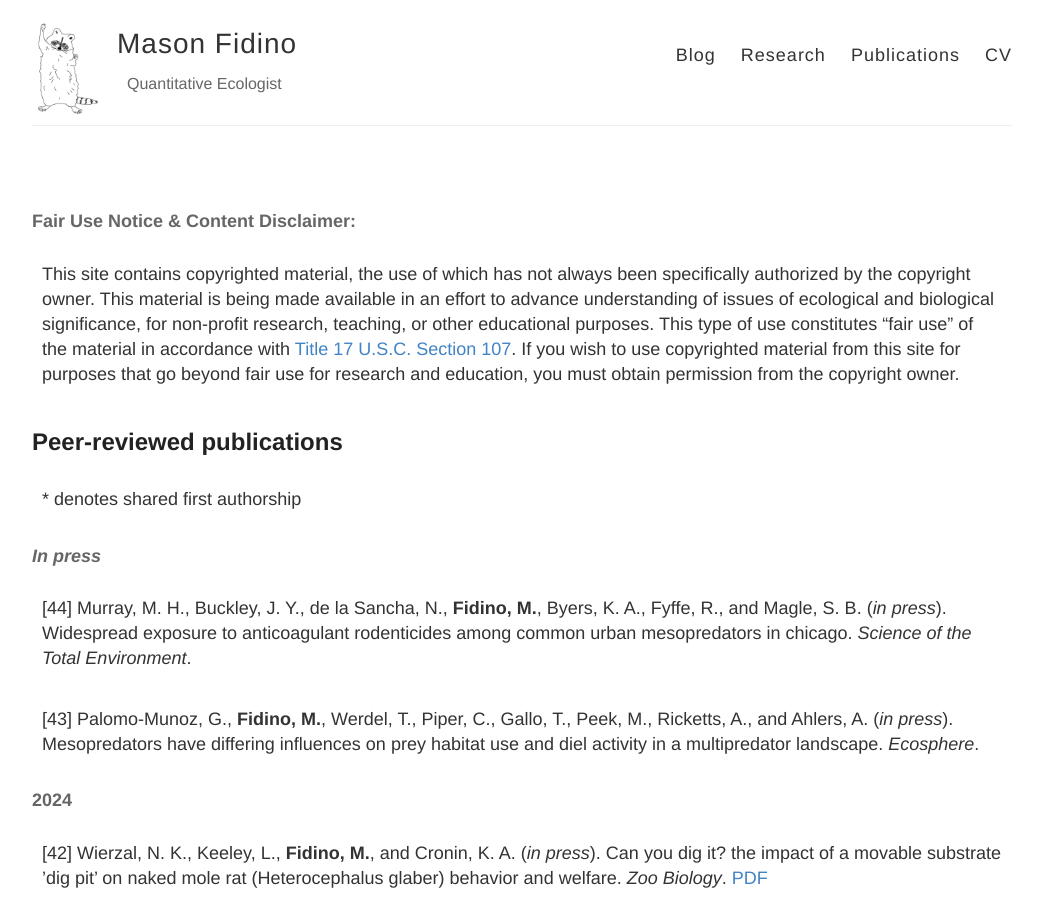
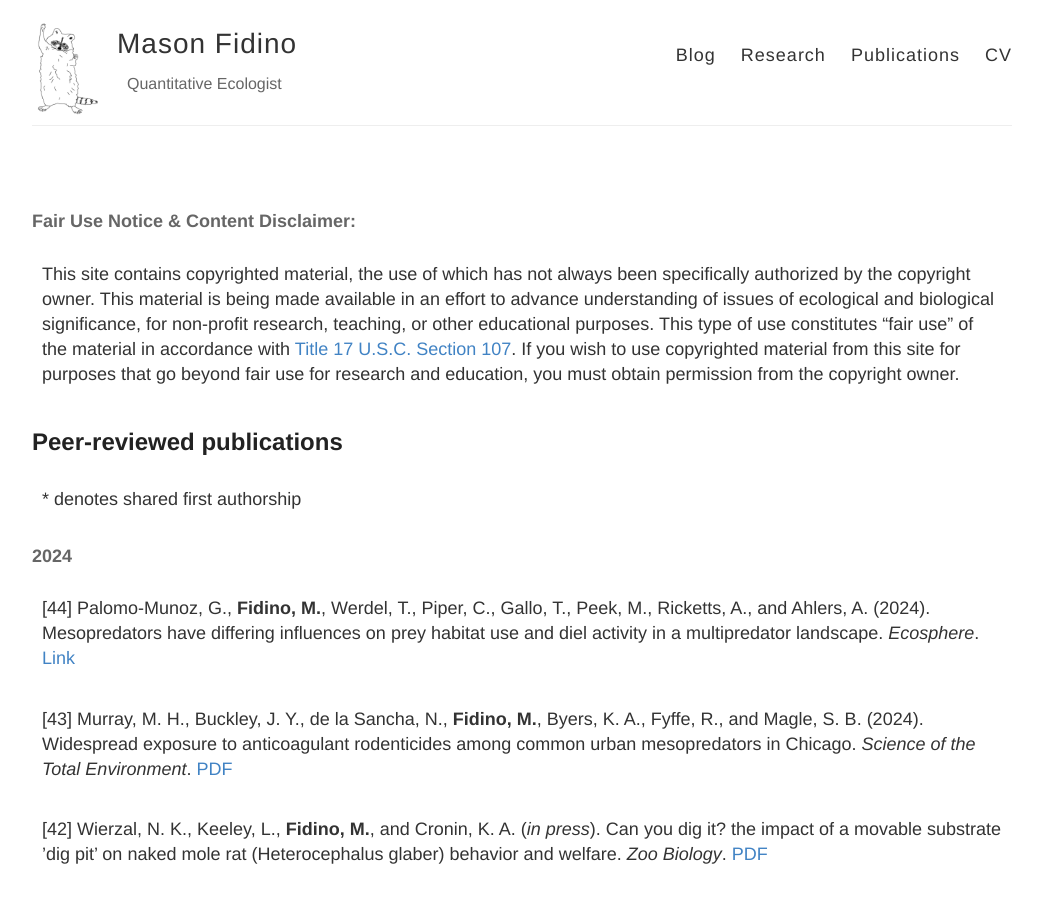
Before and after one commit to mfidino/mfidino.github.io, a Jekyll site: the page built from publications.md, in a window 1280 px wide and 900 px high. Shown: the whole window, without its empty margins (118-1160 px from the left). Built offline with Jekyll 4.4.1, drawn with Linux system fonts in a browser that asks for light colours.

Commit message:
papers published

```diff
--- a/publications.md
+++ b/publications.md
@@ -14,17 +14,12 @@ This site contains copyrighted material, the use of which has not always been sp
 
 <sup>\*</sup> denotes shared first authorship
 
-#### *In press*
-
-
-
-[44] Murray, M. H., Buckley, J. Y., de la Sancha, N., **Fidino, M.**, Byers, K. A., Fyffe, R., and Magle, S. B. (*in press*). Widespread exposure to anticoagulant rodenticides among common urban mesopredators in chicago. *Science of the Total Environment*.
-
-
-[43] Palomo-Munoz, G., **Fidino, M.**, Werdel, T., Piper, C., Gallo, T., Peek, M., Ricketts, A., and Ahlers, A. (*in press*). Mesopredators have differing influences on prey habitat use and diel activity in a multipredator landscape. *Ecosphere*.
-
 
 #### 2024
+
+[44] Palomo-Munoz, G., **Fidino, M.**, Werdel, T., Piper, C., Gallo, T., Peek, M., Ricketts, A., and Ahlers, A. (2024). Mesopredators have differing influences on prey habitat use and diel activity in a multipredator landscape. *Ecosphere*. [Link](https://esajournals.onlinelibrary.wiley.com/doi/10.1002/ecs2.70006)
+
+[43] Murray, M. H., Buckley, J. Y., de la Sancha, N., **Fidino, M.**, Byers, K. A., Fyffe, R., and Magle, S. B. (2024). Widespread exposure to anticoagulant rodenticides among common urban mesopredators in Chicago. *Science of the Total Environment*. [PDF](../public/Murray_meso_2024.pdf)
 
 [42] Wierzal, N. K., Keeley, L., **Fidino, M.**, and Cronin, K. A. (*in press*). Can you dig it? the impact of a movable substrate ’dig pit’ on naked mole rat (Heterocephalus glaber) behavior and welfare. *Zoo Biology*. [PDF](../public/Wierzal_2024.pdf)
 
```
Also changed, not shown: 2 other files.
